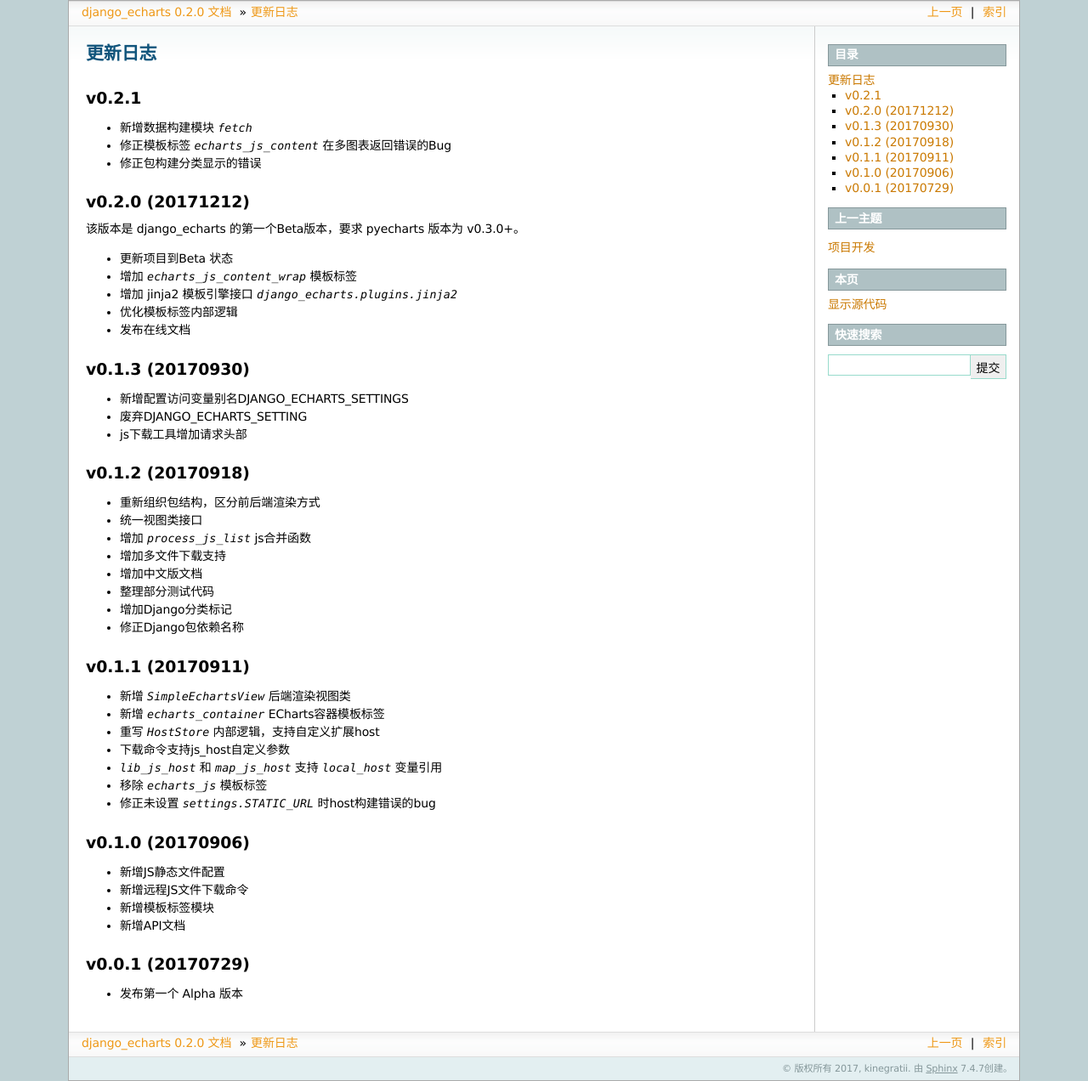
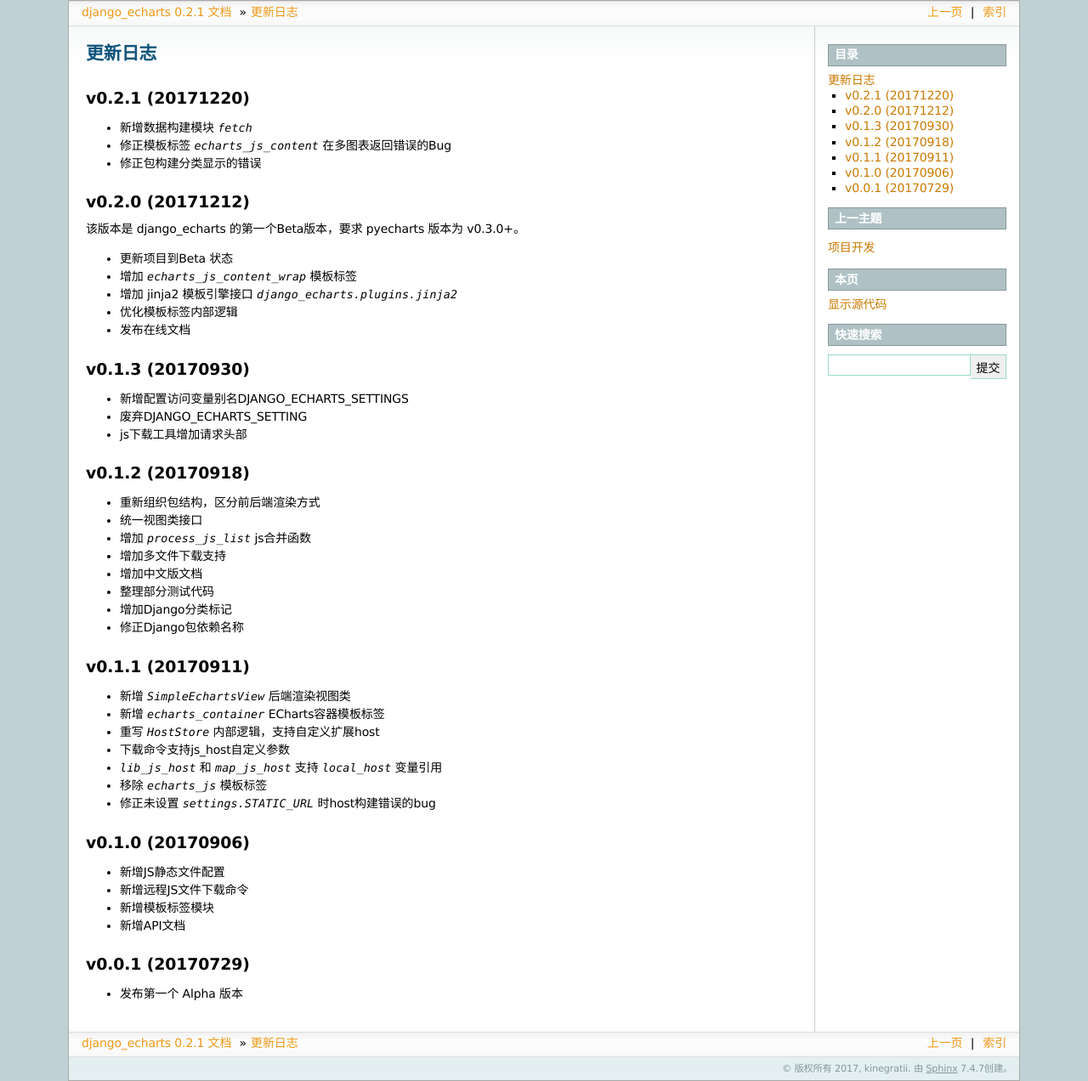
Before and after one commit to kinegratii/django-echarts, a Sphinx documentation site: the page built from docs/changelog.rst, in a window 1280 px wide. Shown: the whole page at 85% size. Built offline with Sphinx 7.4.7, drawn with Linux system fonts in a browser that asks for light colours.

Commit message:
Release v0.2.1

```diff
--- a/django_echarts/__init__.py
+++ b/django_echarts/__init__.py
@@ -2,5 +2,5 @@
 A django app for Echarts integration with pyecharts as chart builder.
 """
 
-__version__ = '0.2.0'
+__version__ = '0.2.1'
 __author__ = 'kinegratii'
--- a/docs/changelog.rst
+++ b/docs/changelog.rst
@@ -1,8 +1,8 @@
 更新日志
 =========
 
-v0.2.1
--------
+v0.2.1 (20171220)
+-----------------
 
 - 新增数据构建模块 `fetch`
 - 修正模板标签 `echarts_js_content` 在多图表返回错误的Bug
--- a/docs/conf.py
+++ b/docs/conf.py
@@ -55,9 +55,9 @@ author = 'kinegratii'
 # built documents.
 #
 # The short X.Y version.
-version = '0.2.0'
+version = '0.2.1'
 # The full version, including alpha/beta/rc tags.
-release = '0.2.0'
+release = '0.2.1'
 
 # The language for content autogenerated by Sphinx. Refer to documentation
 # for a list of supported languages.
--- a/setup.py
+++ b/setup.py
@@ -36,7 +36,7 @@ packages = [
 
 setup(
     name='django-echarts',
-    version='0.2.0',
+    version='0.2.1',
     packages=packages,
     url='https://github.com/kinegratii/django-echarts',
     install_requires=['pyecharts', 'Django', 'pluck'],
```
